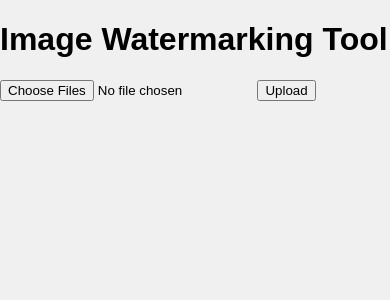
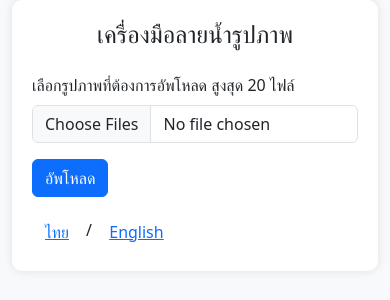
Before and after one commit to Loxyez/flask-image-watermark, a Flask app: page / in a window 390 px wide. Shown: the top 300 px of the page. Run offline with Flask 3, Linux system fonts and the light colour scheme.

Commit message:
[+] Add language selection

```diff
--- a/static/style.css
+++ b/static/style.css
@@ -1,76 +1,21 @@
-/* Global styles */
-
 body {
-    font-family: Arial, sans-serif;
-    background-color: #f0f0f0;
-    margin: 0;
-    padding: 0;
+    background-color: #f8f9fa;
 }
 
 .container {
-    max-width: 1200px;
-    margin: 0 auto;
-    padding: 20px;
+    height: 100vh;
 }
 
-/* Header styles */
-
-.header {
-    background-color: #333;
-    color: #fff;
+.upload-form {
+    max-width: 500px;
+    width: 100%;
     padding: 20px;
+    background-color: #fff;
+    border-radius: 10px;
+    box-shadow: 0 0 10px rgba(0, 0, 0, 0.1);
 }
 
-.header h1 {
-    margin: 0;
-}
-
-/* Form styles */
-
-.form-container {
-    background-color: #fff;
-    border-radius: 8px;
-    padding: 20px;
-    margin-top: 20px;
-}
-
-.form-group {
+.upload-form h1 {
+    font-size: 24px;
     margin-bottom: 20px;
 }
-
-.form-group label {
-    font-weight: bold;
-}
-
-.form-group input[type="file"] {
-    display: block;
-    width: 100%;
-    padding: 10px;
-    border-radius: 5px;
-    border: 1px solid #ccc;
-}
-
-.form-group button {
-    background-color: #333;
-    color: #fff;
-    border: none;
-    padding: 10px 20px;
-    border-radius: 5px;
-    cursor: pointer;
-}
-
-/* Responsive styles */
-
-@media only screen and (max-width: 768px) {
-    .container {
-        padding: 10px;
-    }
-
-    .header {
-        padding: 10px;
-    }
-
-    .form-container {
-        padding: 10px;
-    }
-}
--- a/templates/index.html
+++ b/templates/index.html
@@ -4,16 +4,28 @@
     <meta charset="UTF-8">
     <meta name="viewport" content="width=device-width, initial-scale=1.0">
     <title>Image Watermarking Tool</title>
+    <link href="https://cdn.jsdelivr.net/npm/bootstrap@5.3.0-alpha1/dist/css/bootstrap.min.css" rel="stylesheet">
     <link rel="stylesheet" href="{{ url_for('static', filename='style.css') }}">
 </head>
 <body>
-    <h1>Image Watermarking Tool</h1>
-    <form id="uploadForm" action="/upload" method="post" enctype="multipart/form-data">
-        <input type="file" name="files[]" multiple>
-        <button type="submit">Upload</button>
-    </form>
 
-    <div id="response"></div>
+    <div class="container h-100 d-flex justify-content-center align-items-center">
+        <div class="upload-form">
+            <h1 class="text-center mb-4" data-lang-th="เครื่องมือลายน้ำรูปภาพ" data-lang-en="Image Watermarking Tool">เครื่องมือลายน้ำรูปภาพ</h1>
+            <form id="uploadForm" action="/upload" method="post" enctype="multipart/form-data">
+                <div class="mb-3">
+                    <label for="formFile" class="form-label" data-lang-th="เลือกรูปภาพที่ต้องการอัพโหลด สูงสุด 20 ไฟล์" data-lang-en="Select Image(s) to Upload">เลือกรูปภาพที่ต้องการอัพโหลด:</label>
+                    <input class="form-control" type="file" id="formFile" name="files[]" multiple>
+                </div>
+                <button type="submit" class="btn btn-primary" data-lang-th="อัพโหลด" data-lang-en="Upload">อัพโหลด</button>
+            </form>
+
+            <div class="lang-toggle mt-3">
+                <button class="btn btn-link lang-btn" data-lang="th">ไทย</button> /
+                <button class="btn btn-link lang-btn" data-lang="en">English</button>
+            </div>
+        </div>
+    </div>
 
     <script>
         document.getElementById('uploadForm').addEventListener('submit', function(event) {
@@ -46,6 +58,31 @@
                 console.error('There was a problem with the fetch operation:', error);
             });
         });
+
+        document.addEventListener("DOMContentLoaded", function() {
+            // Function to toggle language
+            function toggleLanguage(lang) {
+                document.querySelectorAll("[data-lang-th], [data-lang-en]").forEach(function(element) {
+                    if (lang === "th") {
+                        element.textContent = element.getAttribute("data-lang-th");
+                    } else {
+                        element.textContent = element.getAttribute("data-lang-en");
+                    }
+                });
+            }
+
+            // Initial language setup
+            var currentLang = "th";
+            toggleLanguage(currentLang);
+
+            // Language toggle buttons event listeners
+            document.querySelectorAll(".lang-btn").forEach(function(button) {
+                button.addEventListener("click", function() {
+                    currentLang = button.getAttribute("data-lang");
+                    toggleLanguage(currentLang);
+                });
+            });
+        });
     </script>
 </body>
 </html>
```
Also changed, not shown: uploads/426600500_319829147766426_8294265606112162960_n.jpg (deleted), uploads/77152.jpg (deleted), 1 other file.
